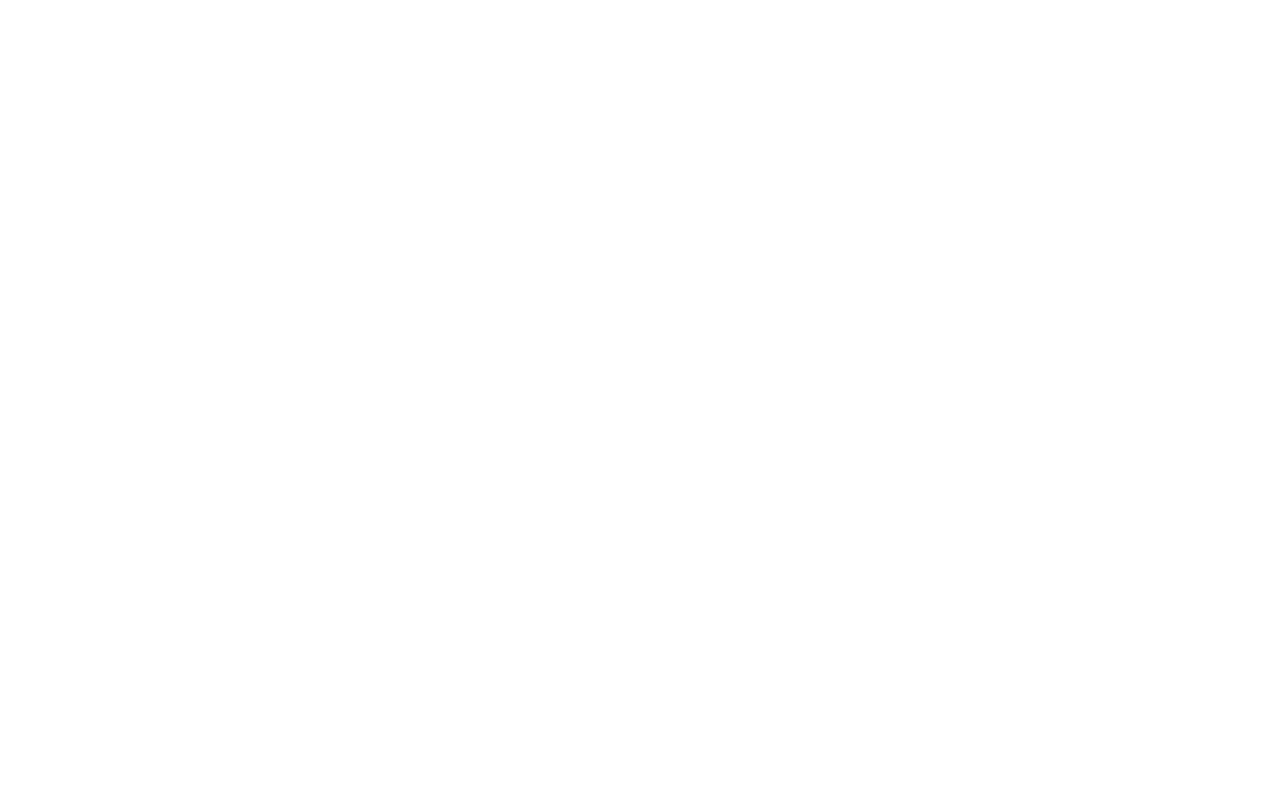
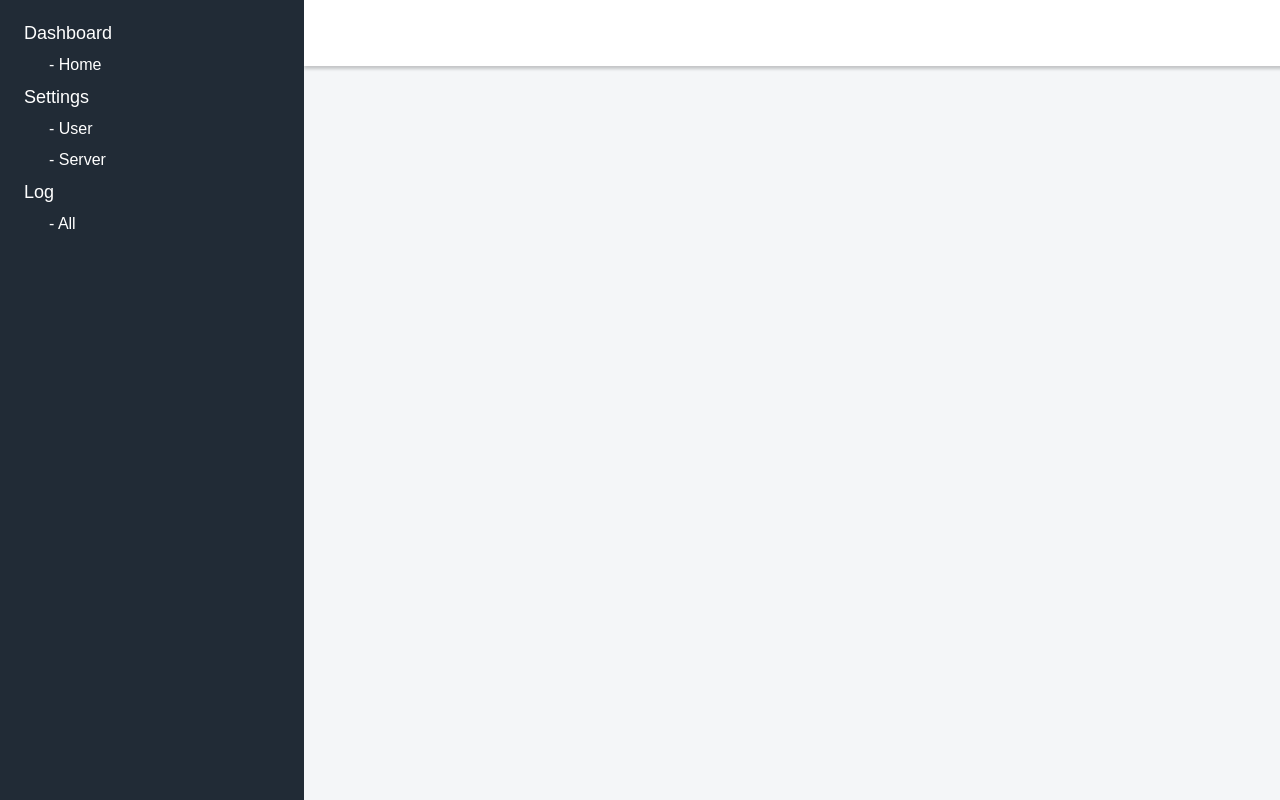
Before and after one commit to aoldacraft/racoon-client, a React (Create React App) app: page / in a window 1280 px wide. Shown: the top 800 px of the page. Built offline with nearby package versions, Linux system fonts and the light colour scheme.

Commit message:
Create header and side bar

```diff
--- a/src/App.tsx
+++ b/src/App.tsx
@@ -18,6 +18,10 @@ const router = createBrowserRouter([
       {
         path: "setting",
         element: <Setting />,
+        children: [
+          { path: "user", element: <></> },
+          { path: "server", element: <></> },
+        ],
       },
       {
         path: "log",
--- /dev/null
+++ b/src/components/bar/NavBar.tsx
@@ -0,0 +1,21 @@
+import React from "react";
+import styled from "styled-components";
+
+const NavBar = () => {
+  return <NavBarContainer></NavBarContainer>;
+};
+
+export default NavBar;
+
+const NavBarContainer = styled.header`
+  width: 100%;
+  height: 66px;
+  position: fixed;
+  top: 0;
+  left: 304;
+  background-color: white;
+  /* top: 0;
+  position: fixed;
+  left: 256px; */
+  box-shadow: 0 3px 3px rgba(0, 0, 0, 0.2);
+`;
--- /dev/null
+++ b/src/components/bar/SideBar.tsx
@@ -0,0 +1,71 @@
+import React from "react";
+import { Link } from "react-router-dom";
+import styled from "styled-components";
+
+const SideBar = () => {
+  return (
+    <SideBarContainer>
+      <NavArea>
+        <NavTitle>Dashboard</NavTitle>
+        <NavList>
+          <NavItem>
+            <Link to="/dashboard">- Home</Link>
+          </NavItem>
+        </NavList>
+      </NavArea>
+
+      <NavArea>
+        <NavTitle>Settings</NavTitle>
+        <NavList>
+          <NavItem>
+            <Link to="/setting/user">- User</Link>
+          </NavItem>
+          <NavItem>
+            <Link to="/setting/server">- Server</Link>
+          </NavItem>
+        </NavList>
+      </NavArea>
+
+      <NavArea>
+        <NavTitle>Log</NavTitle>
+        <NavList>
+          <NavItem>
+            <Link to="/log">- All</Link>
+          </NavItem>
+        </NavList>
+      </NavArea>
+    </SideBarContainer>
+  );
+};
+
+export default SideBar;
+
+const SideBarContainer = styled.aside`
+  width: 304px;
+  height: 2868px;
+  background-color: #212b36;
+  padding: 24px;
+  position: fixed;
+  top: 0;
+  left: 0;
+  z-index: 1;
+`;
+
+const NavArea = styled.nav`
+  display: flex;
+  flex-direction: column;
+`;
+
+const NavList = styled.ul``;
+
+const NavTitle = styled.h3`
+  font-size: 18px;
+  color: white;
+`;
+
+const NavItem = styled.div`
+  color: white;
+  font-size: 16px;
+  padding-left: 25px;
+  margin: 15px 0;
+`;
--- a/src/index.tsx
+++ b/src/index.tsx
@@ -1,12 +1,14 @@
 import React from "react";
 import ReactDOM from "react-dom/client";
 import App from "./App";
+import { GlobalStyle } from "./styles/GlobalStyle";
 
 const root = ReactDOM.createRoot(
   document.getElementById("root") as HTMLElement
 );
 root.render(
-  <React.StrictMode>
+  <>
+    <GlobalStyle />
     <App />
-  </React.StrictMode>
+  </>
 );
--- a/src/pages/dashboard/Dashboard.tsx
+++ b/src/pages/dashboard/Dashboard.tsx
@@ -1,7 +1,7 @@
 import React from "react";
 
 const Dashboard = () => {
-  return <div></div>;
+  return <div>This is dashboard page !</div>;
 };
 
 export default Dashboard;
--- a/src/pages/log/Log.tsx
+++ b/src/pages/log/Log.tsx
@@ -1,7 +1,7 @@
 import React from "react";
 
 const Log = () => {
-  return <div></div>;
+  return <div>This is log page !</div>;
 };
 
 export default Log;
--- a/src/pages/main/Main.tsx
+++ b/src/pages/main/Main.tsx
@@ -1,7 +1,35 @@
 import React from "react";
+import SideBar from "../../components/bar/SideBar";
+import NavBar from "../../components/bar/NavBar";
+import { Outlet } from "react-router-dom";
 
 const Main = () => {
-  return <div></div>;
+  return (
+    <div
+      style={{
+        display: "flex",
+        position: "relative",
+        backgroundColor: "#F4F6F8",
+        width: "100%",
+        height: "2868px",
+        paddingTop: "66px",
+        paddingLeft: "304px",
+      }}
+    >
+      <SideBar />
+      <div
+        style={{
+          display: "flex",
+          flexDirection: "column",
+        }}
+      >
+        <NavBar />
+        <div style={{ padding: "25px" }}>
+          <Outlet />
+        </div>
+      </div>
+    </div>
+  );
 };
 
 export default Main;
--- a/src/pages/setting/Setting.tsx
+++ b/src/pages/setting/Setting.tsx
@@ -1,7 +1,7 @@
 import React from "react";
 
 const Setting = () => {
-  return <div></div>;
+  return <div>This is setting page !</div>;
 };
 
 export default Setting;
--- /dev/null
+++ b/src/styles/GlobalStyle.ts
@@ -0,0 +1,61 @@
+import { createGlobalStyle } from "styled-components";
+
+export const GlobalStyle = createGlobalStyle`
+    @import url('https://fonts.googleapis.com/css2?family=Source+Sans+Pro:wght@300;400&display=swap');
+  html, body, div, span, applet, object, iframe,
+  h1, h2, h3, h4, h5, h6, p, blockquote, pre,
+  a, abbr, acronym, address, big, cite, code,
+  del, dfn, em, img, ins, kbd, q, s, samp,
+  small, strike, strong, sub, sup, tt, var,
+  b, u, i, center,
+  dl, dt, dd, ol, ul, li,
+  fieldset, form, label, legend,
+  table, caption, tbody, tfoot, thead, tr, th, td,
+  article, aside, canvas, details, embed,
+  figure, figcaption, footer, header, hgroup,
+  menu, nav, output, ruby, section, summary,
+  time, mark, audio, video {
+    margin: 0;
+    padding: 0;
+    border: 0;
+    font-size: 100%;
+    font: inherit;
+    vertical-align: baseline;
+  }
+
+  button,input{
+    border:0;
+  }
+  /* HTML5 display-role reset for older browsers */
+  article, aside, details, figcaption, figure,
+  footer, header, hgroup, menu, nav, section {
+    display: block;
+  }
+  body {
+    line-height: 1;
+    font-family: 'Source Sans Pro', sans-serif;
+  }
+  ol, ul {
+    /* list-style:decimal; */
+  }
+  blockquote, q {
+    quotes: none;
+  }
+  blockquote:before, blockquote:after,
+  q:before, q:after {
+    content: '';
+    content: none;
+  }
+  table {
+    border-collapse: collapse;
+    border-spacing: 0;
+  }
+  *{
+    box-sizing: border-box;
+  }
+  a{
+    text-decoration: none;
+    color: inherit;
+  }
+
+`;
```
